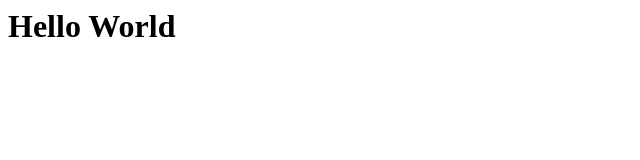
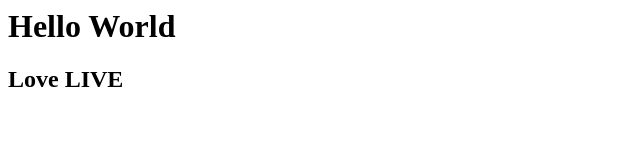
Before and after one commit to RiffatAkash/my-first-website, a plain HTML site: page index.html in a window 1280 px wide. Shown: the whole page, without its empty margins (0-640 px from the left). Drawn offline with Linux system fonts and the light colour scheme.

Commit message:
learn github

```diff
--- a/index.html
+++ b/index.html
@@ -6,5 +6,6 @@
 </head>
 <body>
     <h1>Hello World</h1>
+    <h2>Love LIVE</h2>
 </body>
 </html>
```
